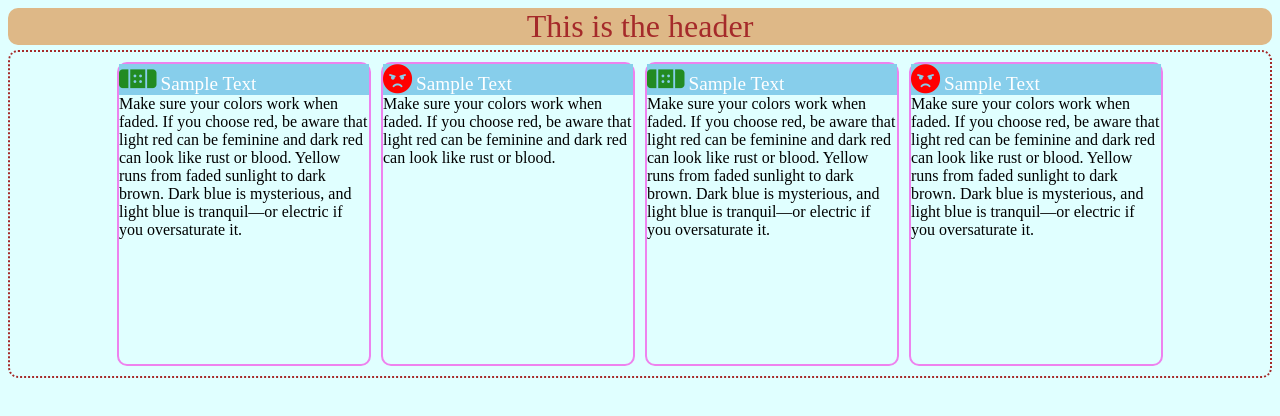
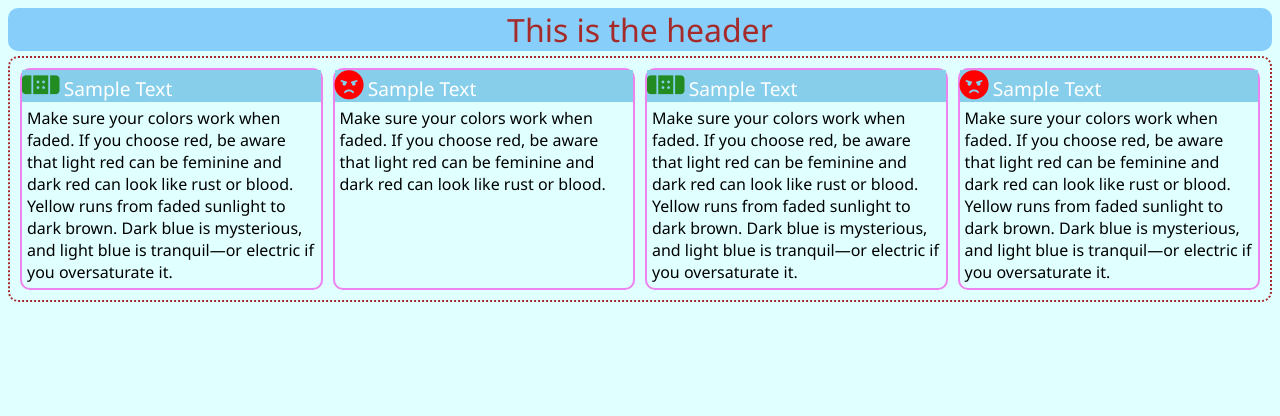
Before and after one commit to AshishVerma19/TodoBoard, a plain HTML site: page index.html in a window 1280 px wide. Drawn offline with Linux system fonts and the light colour scheme; a script that the page names is missing.

Commit message:
Update index.css
flex box changes.

```diff
--- a/index.css
+++ b/index.css
@@ -1,5 +1,9 @@
 body{
     background-color:lightcyan;
+}
+
+*{
+    font-family: 'Segoe UI', Tahoma, Geneva, Verdana, sans-serif;
 }
 
 section{
@@ -11,19 +15,22 @@ section{
     padding: 5px;
 }
 
+.articleBody{
+ padding: 5px;
+}
+
 article{
     flex:1;
-    height: 300px;
     border: 2px solid violet;
     margin: 5px;
-    max-width: 250px;
     border-radius: 10px;
+    flex-wrap: wrap;
 }
 header{
     text-align: center;
     font-size: 2rem;
     margin: auto;
-    background-color:burlywood;
+    background-color:lightskyblue ;
     color: brown;
     border-radius: 10px;
     margin-bottom: 5px;
```
